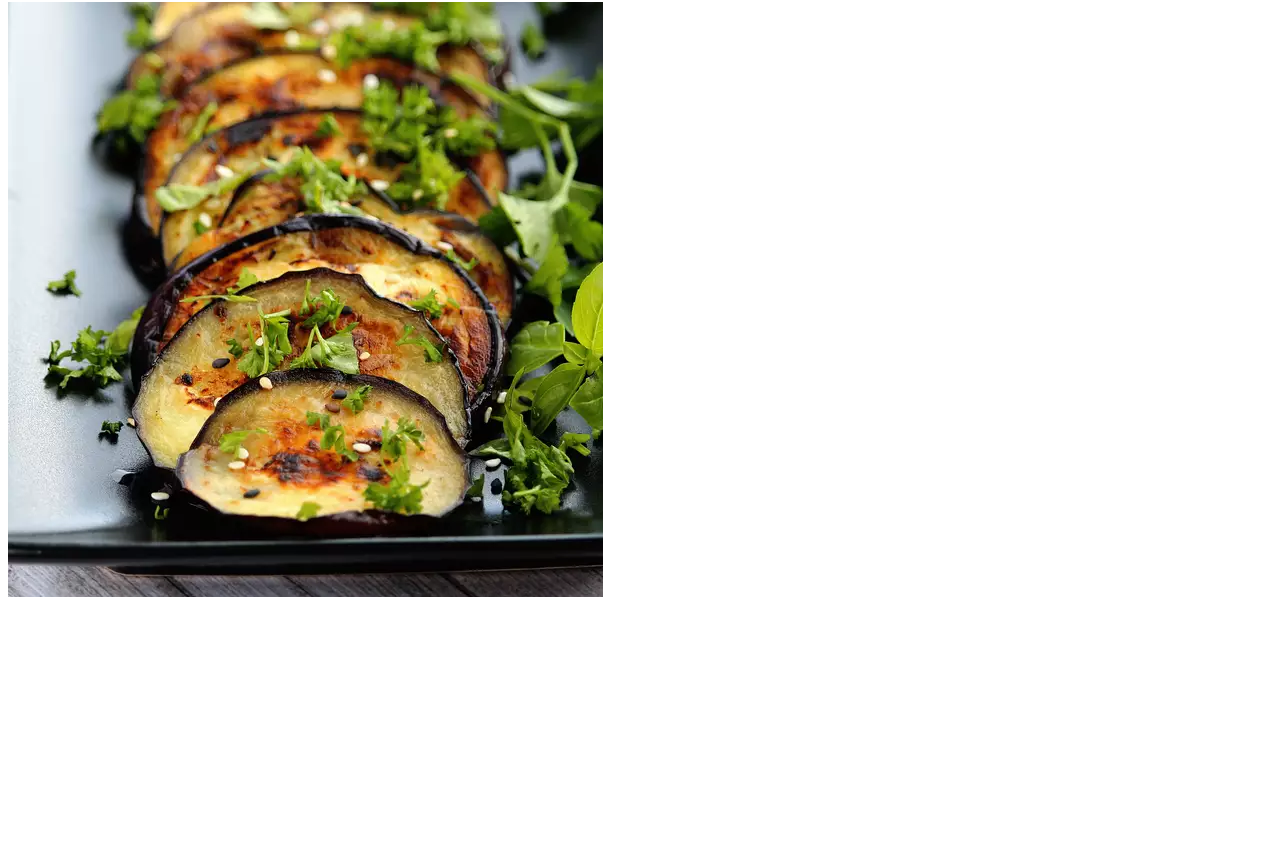
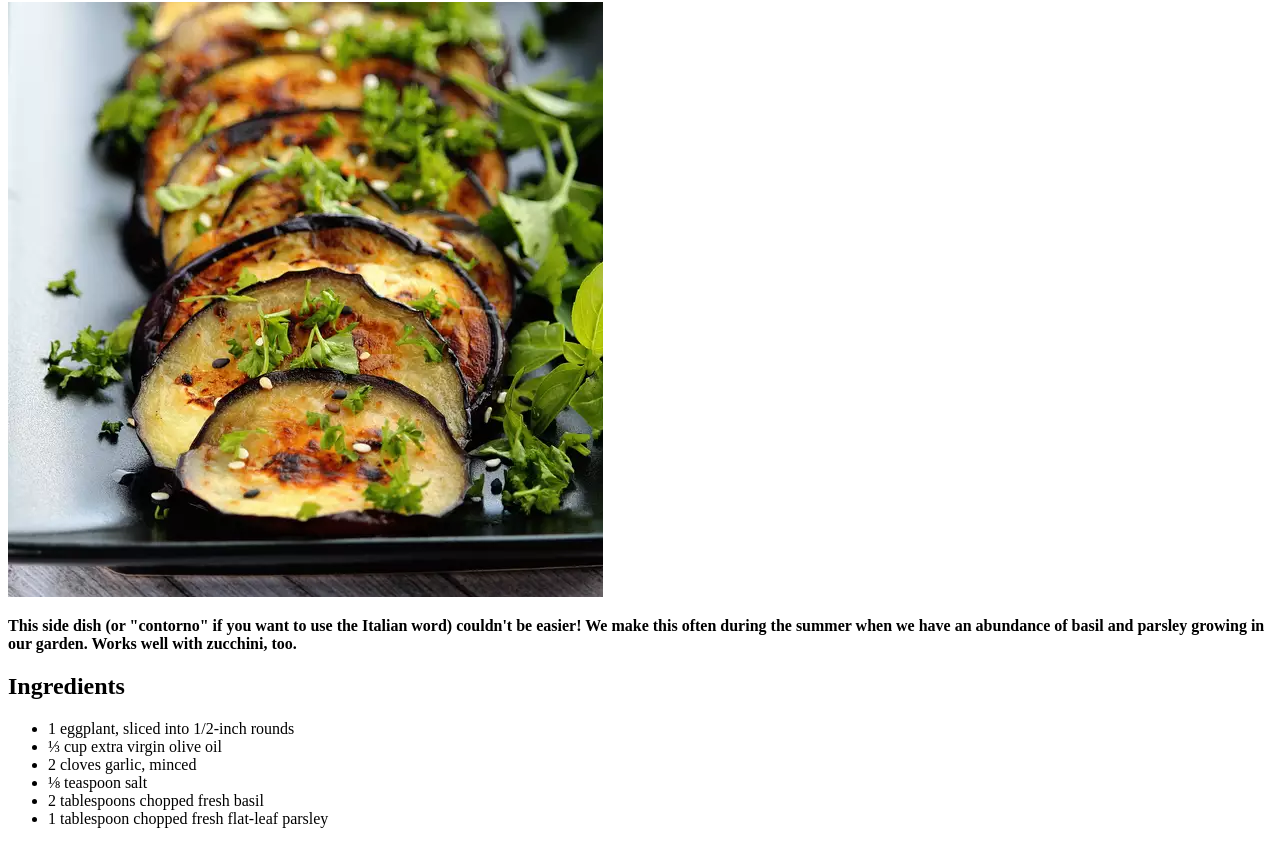
Before and after one commit to Neversaynever24/Recipes, a plain HTML site: page pages/italian-grilled-eggplant.html in a window 1280 px wide. Shown: the part 78-922 px from the top of the page. Before the commit the page ends 800 px from the top, so only its background shows below. Drawn offline with Linux system fonts and the light colour scheme.

Commit message:
Update italian grilled eggplant
Add recipe description and ingredients

```diff
--- a/pages/italian-grilled-eggplant.html
+++ b/pages/italian-grilled-eggplant.html
@@ -10,5 +10,15 @@
   <body>
     <h1>Italian Grilled Eggplant</h1>
     <img src="../images/Italian-grilled-eggplant.jpg" alt="Italian Grilled Eggplant">
+    <p><b>This side dish (or "contorno" if you want to use the Italian word) couldn't be easier! We make this often during the summer when we have an abundance of basil and parsley growing in our garden. Works well with zucchini, too.</b></p>
+    <h2>Ingredients</h2>
+    <ul>
+      <li>1 eggplant, sliced into 1/2-inch rounds</li>
+      <li>⅓ cup extra virgin olive oil</li>
+      <li>2 cloves garlic, minced</li>
+      <li>⅛ teaspoon salt</li>
+      <li>2 tablespoons chopped fresh basil</li>
+      <li>1 tablespoon chopped fresh flat-leaf parsley</li>
+    </ul>
   </body>
 </html>
```
